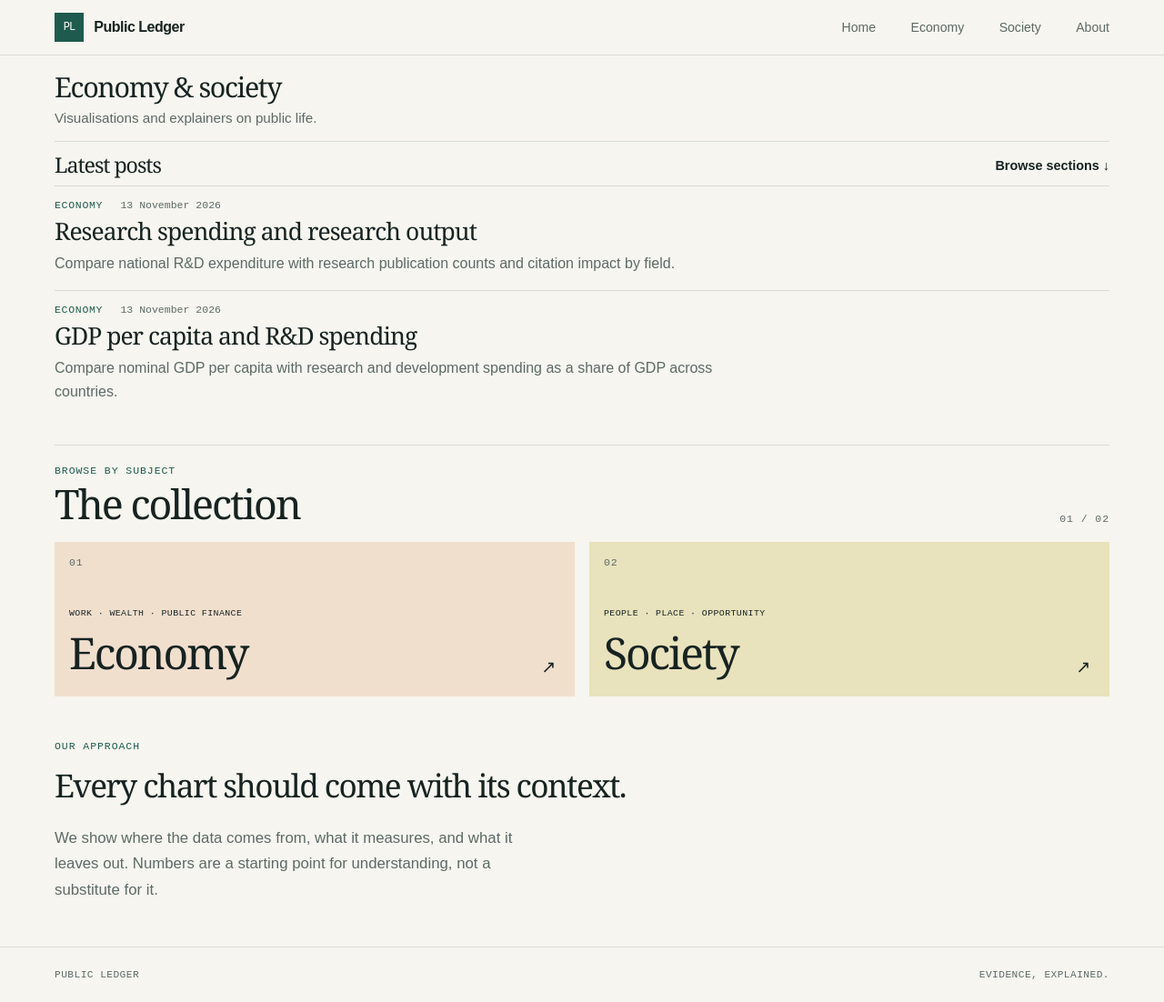
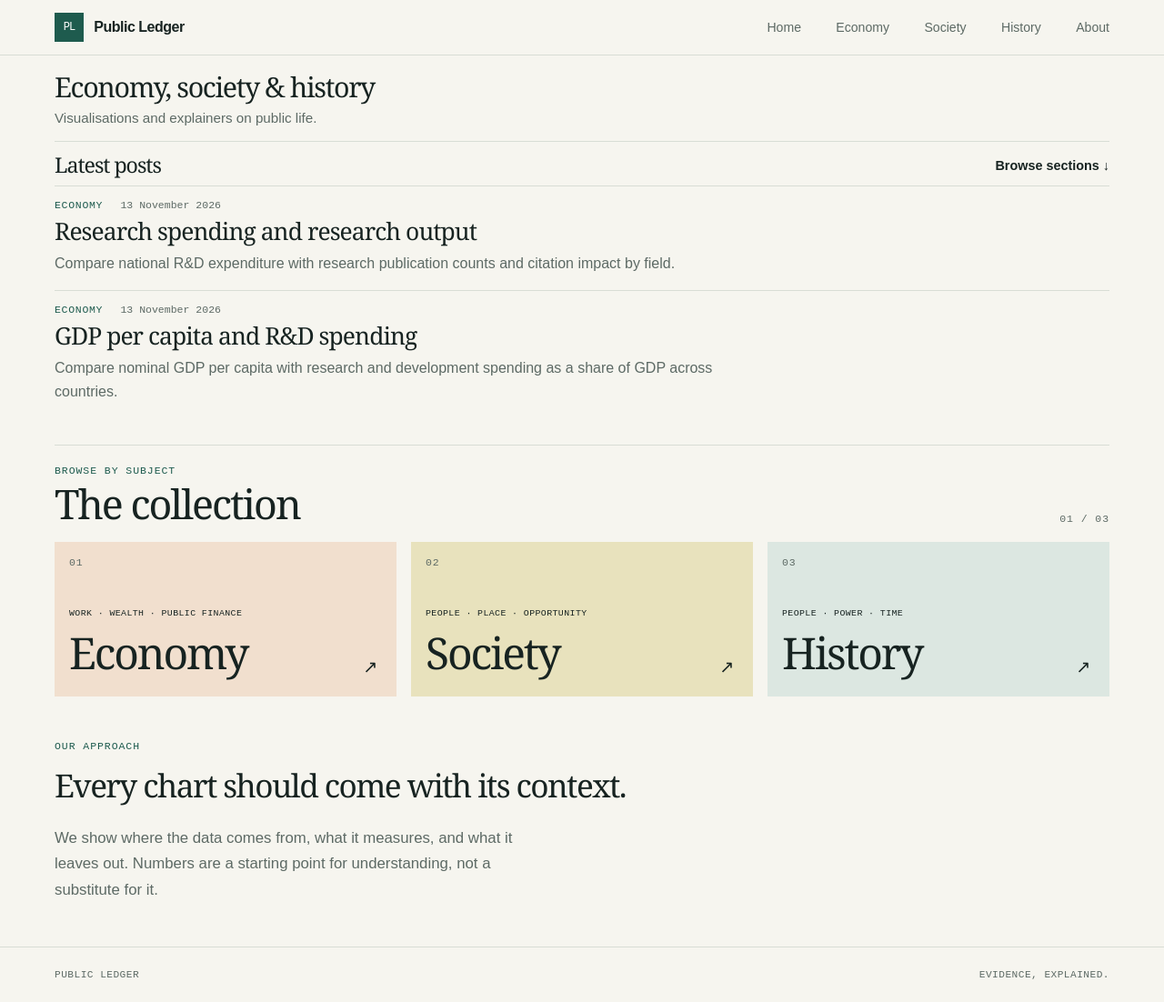
Before and after one commit to anandtrex/public-ledger, a Jekyll site: the page built from index.md, in a window 1280 px wide. Shown: the whole page at 91% size. Built offline with Jekyll 4.4.1, drawn with Linux system fonts in a browser that asks for light colours.

Commit message:
Add History navigation links

```diff
--- a/_config.yml
+++ b/_config.yml
@@ -1,5 +1,5 @@
 title: Public Ledger
-description: Visualisations and explainers on the economy and society.
+description: Visualisations and explainers on the economy, society, and history.
 url: "https://anandtrex.github.io"
 baseurl: "/public-ledger"
 
--- a/_layouts/default.html
+++ b/_layouts/default.html
@@ -18,6 +18,7 @@
           <a href="{{ '/' | relative_url }}">Home</a>
           <a href="{{ '/economy/' | relative_url }}">Economy</a>
           <a href="{{ '/society/' | relative_url }}">Society</a>
+          <a href="{{ '/history/' | relative_url }}">History</a>
           <a href="{{ '/about/' | relative_url }}">About</a>
         </nav>
       </div>
--- a/assets/css/site.css
+++ b/assets/css/site.css
@@ -39,7 +39,7 @@ h1, h2, .topic-title { font-family: var(--serif); font-weight: 500; letter-spaci
 .section-heading .eyebrow { margin-bottom: .5rem; }
 .section-heading h2, .principles h2 { margin: 0; font-size: clamp(1.9rem, 4vw, 2.8rem); line-height: 1; }
 .section-index { color: var(--muted); }
-.topic-grid { display: grid; grid-template-columns: repeat(2, 1fr); gap: 1rem; }
+.topic-grid { display: grid; grid-template-columns: repeat(3, 1fr); gap: 1rem; }
 .topic-card { position: relative; min-height: 170px; padding: 1rem; display: flex; flex-direction: column; align-items: flex-start; text-decoration: none; transition: transform .2s ease; }
 .topic-card:hover { transform: translateY(-4px); }
 .topic-economy { background: #f1dfce; }
--- a/index.md
+++ b/index.md
@@ -5,7 +5,7 @@ description: Independent visualisations and explainers on public life.
 ---
 
 <header class="home-intro">
-  <h1>Economy &amp; society</h1>
+  <h1>Economy, society &amp; history</h1>
   <p>Visualisations and explainers on public life.</p>
 </header>
 
@@ -42,7 +42,7 @@ description: Independent visualisations and explainers on public life.
       <p class="eyebrow">Browse by subject</p>
       <h2 id="collection-title">The collection</h2>
     </div>
-    <span class="section-index">01 / 02</span>
+    <span class="section-index">01 / 03</span>
   </div>
   <div class="topic-grid">
     <a class="topic-card topic-economy" href="{{ '/economy/' | relative_url }}">
@@ -57,6 +57,12 @@ description: Independent visualisations and explainers on public life.
       <span class="topic-title">Society</span>
       <span class="topic-arrow" aria-hidden="true">↗</span>
     </a>
+    <a class="topic-card topic-history" href="{{ '/history/' | relative_url }}" style="background: #dce7e1;">
+      <span class="topic-number">03</span>
+      <span class="topic-label">People · Power · Time</span>
+      <span class="topic-title">History</span>
+      <span class="topic-arrow" aria-hidden="true">↗</span>
+    </a>
   </div>
 </section>
 
```
Also changed, not shown: about.md (+1 -1 lines), README.md.
